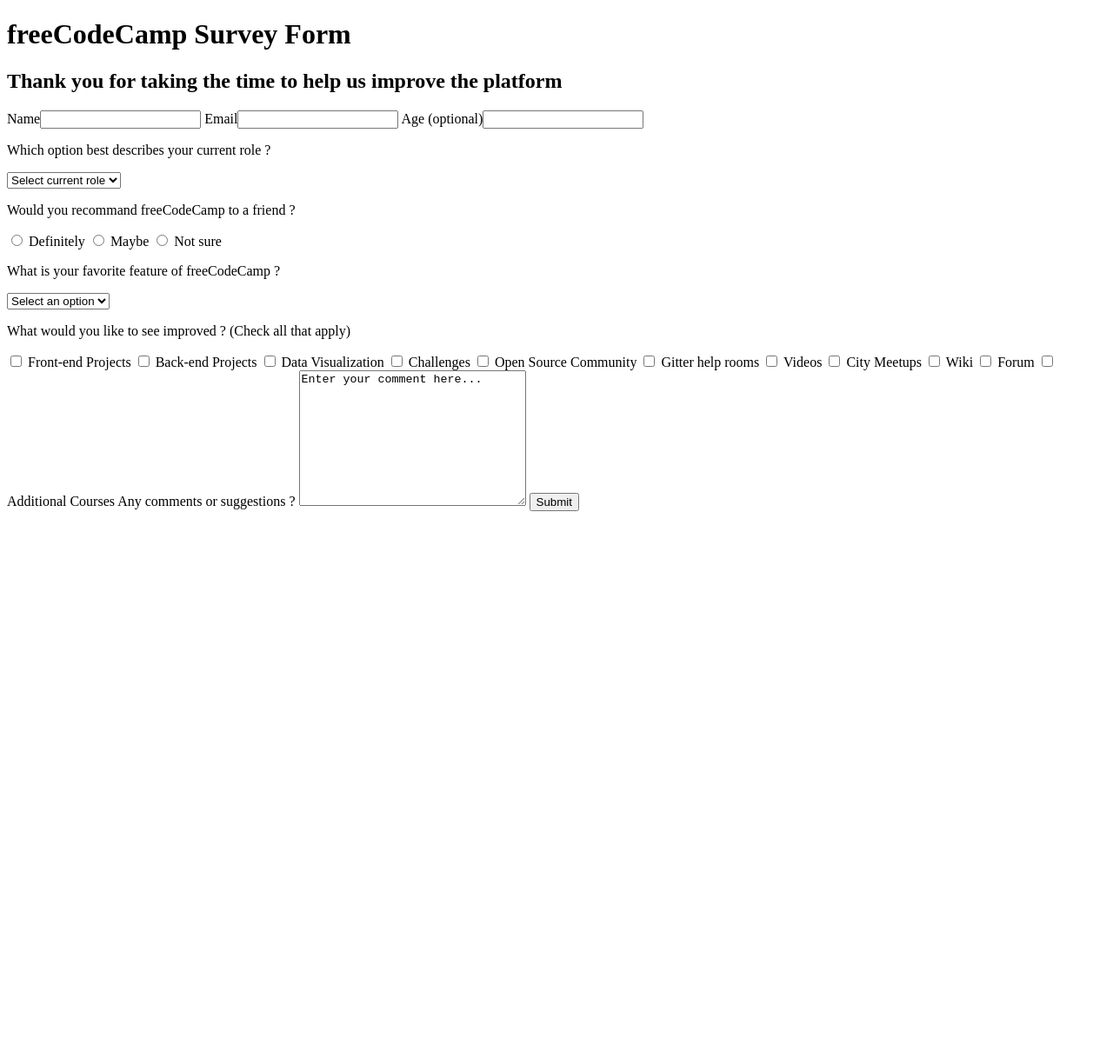
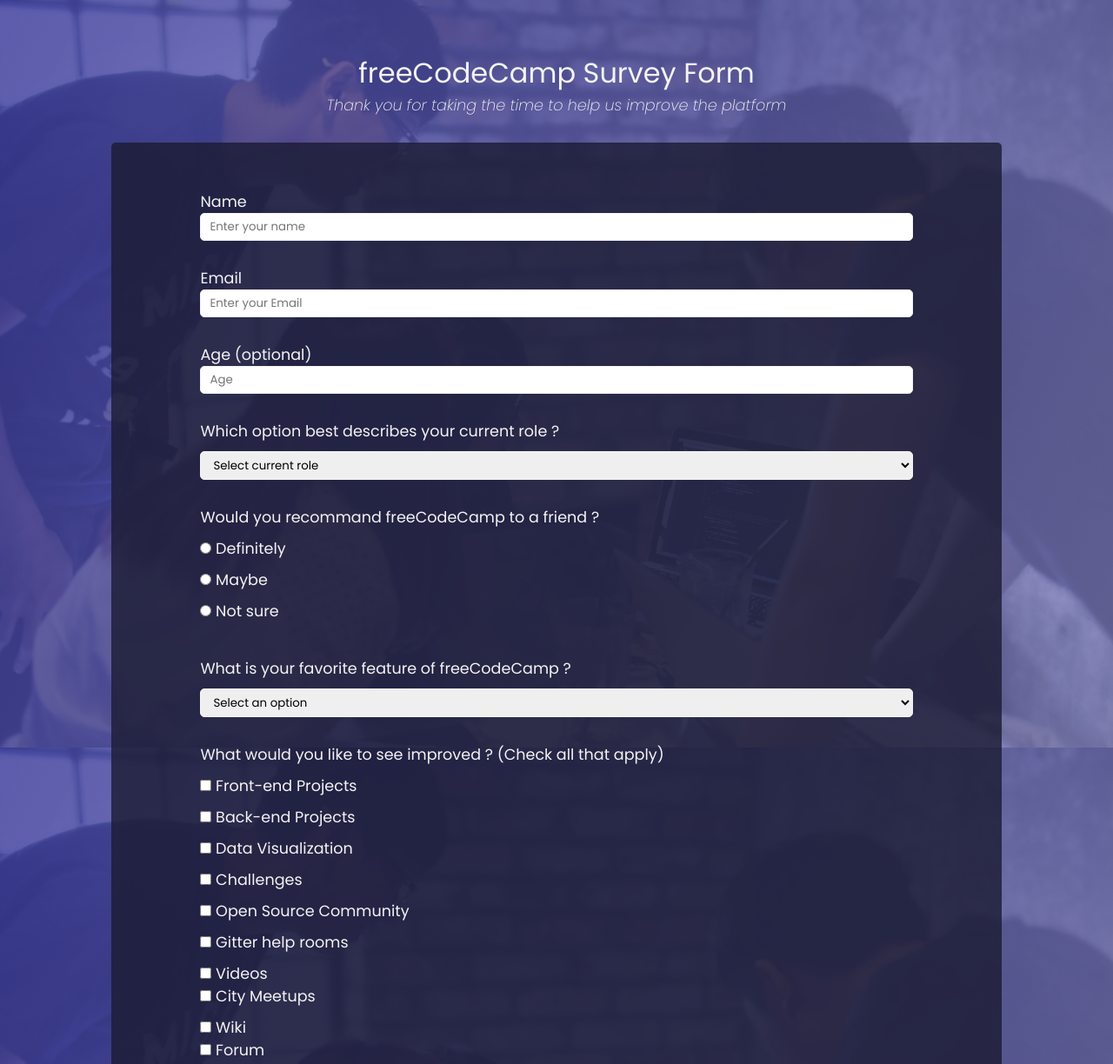
Before and after one commit to Aureliebena/freeCodeCamp_survey_form, a plain HTML site: page index.html in a window 1280 px wide. Shown: the top 1224 px of the page at 87% size. Before the commit the page ends 800 px from the top, so only its background shows below. Drawn offline with Linux system fonts and the light colour scheme.

Commit message:
HTML integration version 2 + CSS integration

```diff
--- a/index.html
+++ b/index.html
@@ -4,23 +4,35 @@
     <meta charset="UTF-8">
     <meta name="viewport" content="width=device-width, initial-scale=1.0">
     <title>Survey form</title>
+    <link rel="stylesheet" href="style.css">
 </head>
 <body>
     <h1>freeCodeCamp Survey Form</h1>
     <h2>Thank you for taking the time to help us improve the platform</h2>
     <div class="container">
+        <div class="container-items">
+            <form action="surveyTreatment.php" method="post">
+        <!----------------- Input presentation ------------------------------------->
 
-        <form action="surveyTreatment.php" method="post">
+                <p>
+                    <label for="name" class="name">
+                        Name<input type="text" id="name" placeholder="Enter your name">
+                    </label>
+                </p>
 
-            <label for="name">
-                Name<input type="text" id="name">
+                <p>
+                    <label for="email">
+                        Email<input type="text" id="email" placeholder="Enter your Email">
                     </label>
-            <label for="email">
-                Email<input type="text" id="email">
+                </p>
+
+                <p>
+                    <label for="age">
+                        Age (optional)<input type="text" id="age" placeholder="Age">
                     </label>
-            <label for="age">
-                Age (optional)<input type="text" id="age">
-            </label>
+                </p>
+
+        <!----------------- First dropdown ------------------------------------->
 
                 <p>
                     Which option best describes your current role ?
@@ -33,16 +45,24 @@
                         <option value="noAnswer">Prefer not to say</option>
                         <option value="other">Other</option>
                     </select>
+        <!----------------- recommand radio ------------------------------------->
 
                 <p>
                     Would you recommand freeCodeCamp to a friend ?
                 </p>
+                <p>
                     <input type="radio" name="radioChoice" id="definitely">
                     <label for="definitely">Definitely</label>
+                </p>
+                <p>
                     <input type="radio" name="radioChoice" id="maybe">
                     <label for="maybe">Maybe</label>
+                </p>
+                <p class="last-radio-margin">
                     <input type="radio" name="radioChoice" id="notSure">
                     <label for="notSure">Not sure</label>
+                </p>
+        <!----------------- Second dropdown ------------------------------------->
 
                 <p>
                     What is your favorite feature of freeCodeCamp ?
@@ -55,48 +75,65 @@
                     <option value="challenges">Challenges</option>
                     <option value="openSource">Open source</option>
                 </select>
+        <!----------------- improvement checkbox ------------------------------------->
 
                 <p>
                     What would you like to see improved ? (Check all that apply)
                 </p>
+                <p>
                     <input type="checkbox" id="frontEndProjects">
                     <label for="frontEndProjects">Front-end Projects</label>
+                </p>
 
+                <p>
                     <input type="checkbox" id="backEndProjects">
                     <label for="backEndProjects">Back-end Projects</label>
-
+                </p>
+                <p>
                     <input type="checkbox" id="dataVisualization">
                     <label for="dataVisualization">Data Visualization</label>
+                </p>
 
+                <p>
                     <input type="checkbox" id="challenges">
                     <label for="challenges">Challenges</label>
+                </p>
 
+                <p>
                     <input type="checkbox" id="openSourceCommunity">
                     <label for="openSourceCommunity">Open Source Community</label>
+                </p>
 
+                <p>
                     <input type="checkbox" id="gitterHelpRooms">
                     <label for="gitterHelpRooms">Gitter help rooms</label>
-
+                </p>
                     <input type="checkbox" id="videos">
                     <label for="videos">Videos</label>
-
+                <p>
                     <input type="checkbox" id="cityMeetups">
                     <label for="cityMeetups">City Meetups</label>
-
+                </p>
                     <input type="checkbox" id="Wiki">
                     <label for="Wiki">Wiki</label>
-
+                <p>
                     <input type="checkbox" id="Forum">
                     <label for="Forum">Forum</label>
-
+                </p>
+                <p>
                     <input type="checkbox" id="additionalCourses">
                     <label for="additionalCourses">Additional Courses</label>
+                </p>
+        <!----------------- Textarea ------------------------------------->
 
+                <p class="comments">
                     <label for="comment">Any comments or suggestions ?</label>
-            <textarea name="comment" id="comment" cols="30" rows="10">Enter your comment here...</textarea>
+                </p>
+                <textarea name="comment" id="comment" rows="5" placeholder="Enter your comment here..."></textarea>
 
                 <input type="submit" value="Submit">
             </form>
         </div>
+    </div>
 </body>
 </html>
--- /dev/null
+++ b/style.css
@@ -0,0 +1,88 @@
+@import url('https://fonts.googleapis.com/css?family=Poppins:200i,400&display=swap');
+
+:root {
+    --color1: rgba(27, 27, 50, 0.8);
+    --color2: #f3f3f3;
+    --color3: #37af65;
+}
+
+* {
+    margin: 0;
+    padding: 0;
+    box-sizing: border-box;
+    font-family: 'Poppins', serif;
+}
+
+body {
+    background: linear-gradient(115deg, rgba(58, 58, 158, 0.8), rgba(136, 136, 206, 0.7)), url(img/survey-form-background.jpeg) center/cover;
+    height: 100vh;
+    color: var(--color2);
+}
+
+h1, h2 {
+    text-align: center;
+    font-weight: 400;
+}
+
+h1 {
+    font-size: 2rem;
+    margin-top: 60px;
+}
+
+h2 {
+    font-size: 1.1rem;
+    font-style: italic;
+    margin-bottom: 30px;
+}
+
+.container {
+    width: 80%;
+    margin: 0 auto;
+    background: var(--color1);
+    border-radius: 5px;
+}
+
+.container-items {
+    width: 80%;
+    margin: 0 auto;
+    padding: 55px 0;
+    font-size: 1.1rem;
+}
+
+p {
+    margin-bottom: 10px;
+}
+
+input[type="text"], select, textarea, input[type="submit"] {
+    display: block;
+    width: 100%;
+    border-radius: 5px;
+    border: 1px solid var(--color2);
+    padding: 5px 10px;
+    margin-bottom: 30px;
+}
+
+.last-radio-margin {
+    margin-bottom: 40px;
+}
+
+.comments{
+    margin-top: 40px;
+}
+
+textarea {
+    resize: none;
+    border-radius: 0px;
+}
+
+input[type="submit"] {
+    background-color: var(--color3);
+    border: 1px solid var(--color3);
+    color: var(--color2);
+    padding: 10px 0;
+
+}
+
+input[type="submit"]:hover {
+    cursor: pointer;
+}
```
Also changed, not shown: img/survey-form-background.jpeg (added). Lines whose indentation alone changed are shown as unchanged.
